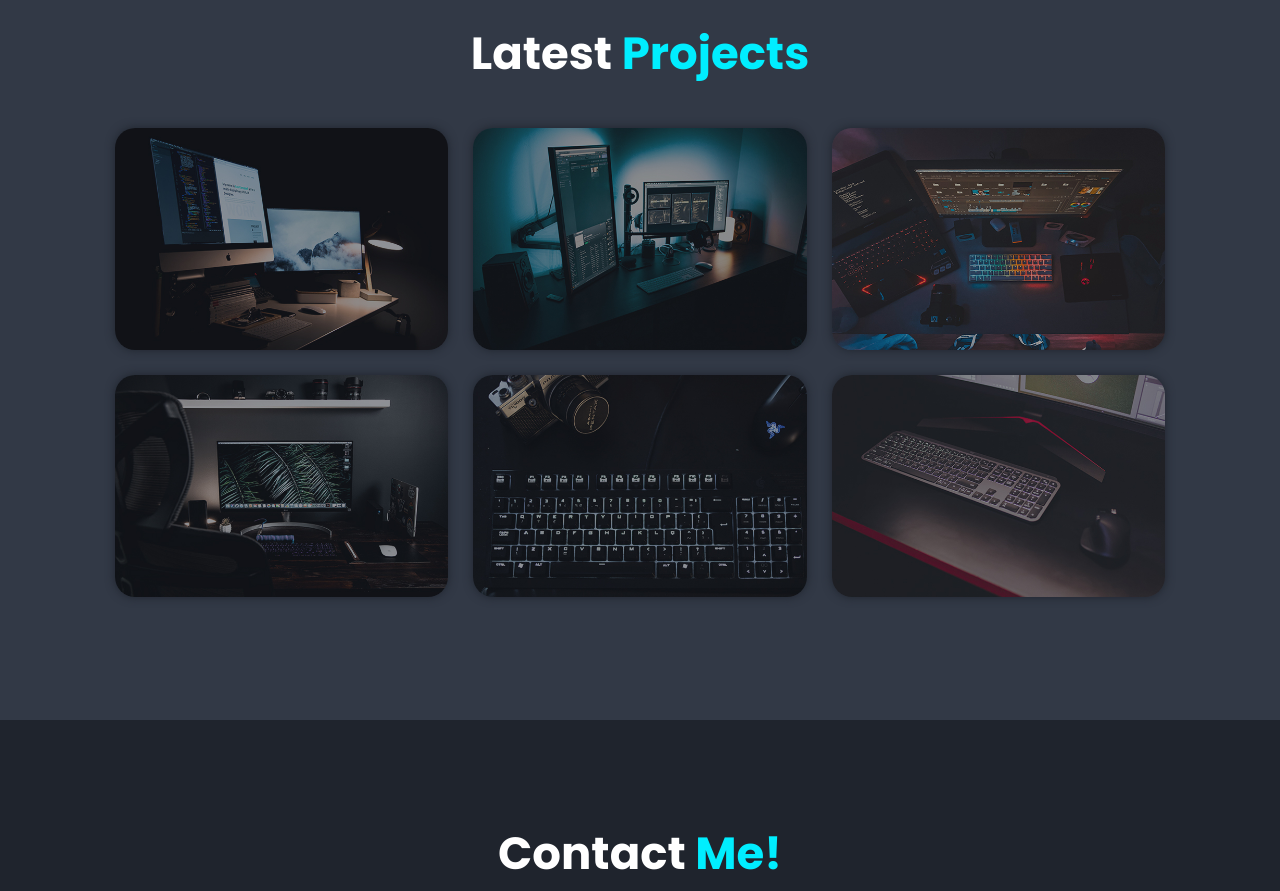
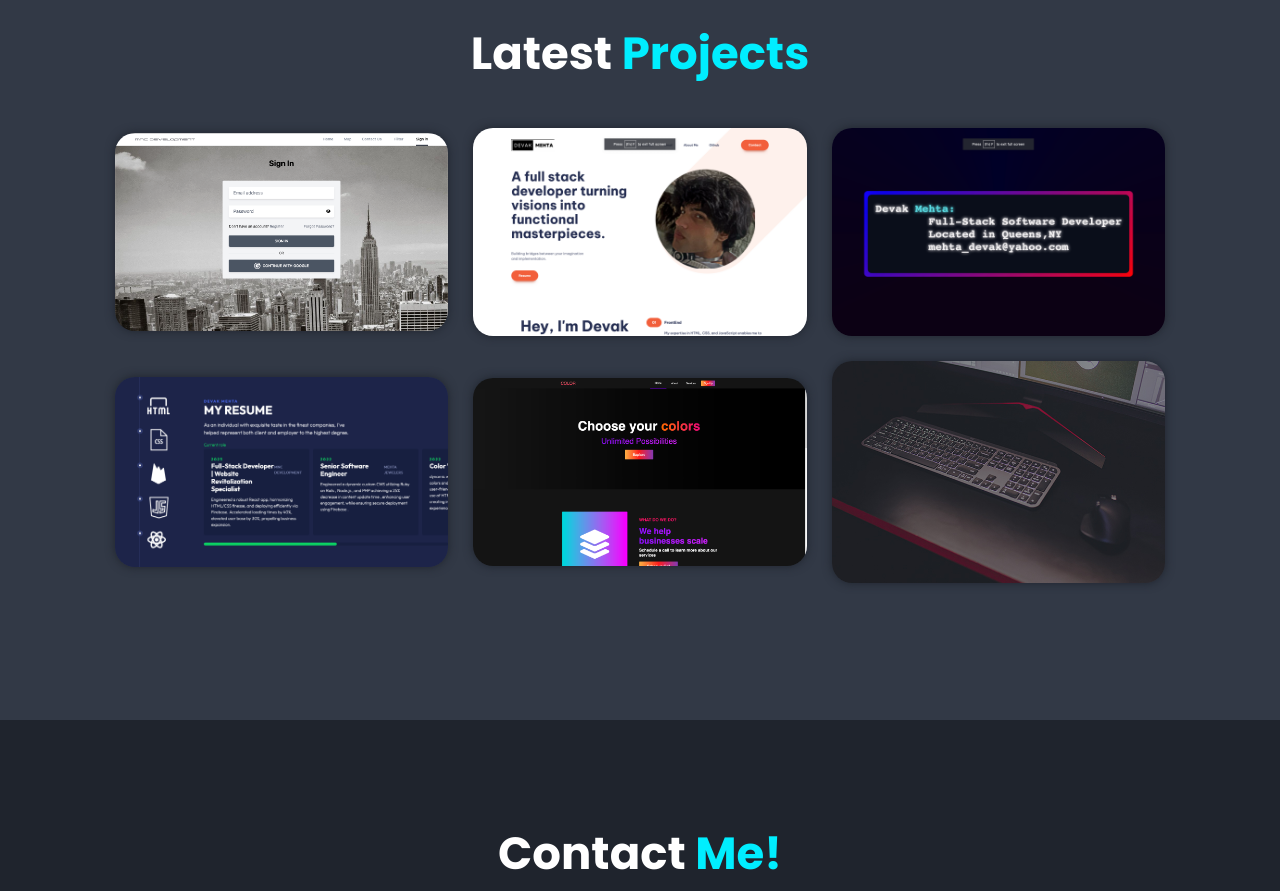
Before and after one commit to devakmmm/Devak-portfolio, a website: page public/index.html in a window 1280 px wide. Shown: the part 2480-3371 px from the top of the page. Drawn offline with nearby package versions, Linux system fonts and the light colour scheme.

Commit message:
portfolio update

```diff
--- a/public/index.html
+++ b/public/index.html
@@ -122,7 +122,7 @@
       <h2 class="heading">Latest <span>Projects</span></h2>
       <div class="portfolio-container">
         <div class="portfolio-box">
-          <img src="images/portfolio1.jpg" alt="">
+          <img src="images/Screenshot 2023-08-15 at 1.46.49 PM.png" alt="">
           <div class="portfolio-layer">
             <h4>MNC-Development</h4>
             <p>Engineered a robust React app, harmonizing HTML/CSS finesse, and deploying efficiently via Firebase. Accelerated loading times by 40%, elevated user base by 30%, propelling business expansion.</p>
@@ -131,7 +131,7 @@
 
         </div>
         <div class="portfolio-box">
-          <img src="images/portfolio2.jpg" alt="">
+          <img src="images/Screenshot 2023-08-16 at 12.17.55 AM.png" alt="">
           <div class="portfolio-layer">
             <h4>Portfolio Template</h4>
             <p>EDiscover my user-friendly portfolio template, meticulously designed using HTML and CSS. With a minimalist approach, the template emphasizes easy navigation and showcases my projects effectively.</p>
@@ -140,20 +140,20 @@
 
         </div>
         <div class="portfolio-box">
-          <img src="images/portfolio3.jpg" alt="">
+          <img src="images/Screenshot 2023-08-16 at 12.18.50 AM.png" alt="">
           <div class="portfolio-layer">
 
-            <h4>3D gradient Card</h4>
+            <h4>3D Gradient Card</h4>
           </a>
-            <p>Cutting-edge 3D gradient business card seamlessly leveraging
-              JavaScript, HTML, and CSS, demonstrating an intricately designed
-              interface with dynamic mouse-responsive functionalities.</p>
+            <p>Cutting-edge 3D gradient card seamlesly leveraging
+              JavaScript, HTML and CSS demonstrating intricately designed
+              interface with mouse-responsive functionalities.</p>
             <a href="https://devak-mehta.netlify.app/contact"><i class='bx bx-link-external'></i></a>
           </div>
 
         </div>
         <div class="portfolio-box">
-          <img src="images/portfolio4.jpg" alt="">
+          <img src="images/Screenshot 2023-08-16 at 12.21.05 AM.png" alt="">
           <div class="portfolio-layer">
             <h4>E-Resume</h4>
             <p>Introducing my thoughtfully designed resume template, meticulously crafted using HTML and CSS. With a clear layout and strategic sections, this template highlights my qualifications and experience effectively.</p>
@@ -162,7 +162,7 @@
 
         </div>
         <div class="portfolio-box">
-          <img src="images/portfolio5.jpg"  alt="">
+          <img src="images/Screenshot 2023-08-15 at 12.14.21 AM.png"  alt="">
           <div class="portfolio-layer">
             <h4>Color</h4>
             <p>dynamic website where users can personalize colors and gradients using AI technology. The user-friendly interface, responsive design, and use of HTML and CSS underscore my skills in creating interactive and visually appealing web experiences.</p>
--- a/public/style.css
+++ b/public/style.css
@@ -320,12 +320,20 @@ text-shadow: 0 0 5px #03e9f4,
 
 .portfolio-layer h4{
 
-  font-size: 2rem;
+  font-size: 1.6rem;
 }
 
 .portfolio-layer p{
   font-size: 1.2rem;
   margin: .3rem 0 1rem;
+}
+/* Target the first and second portfolio-layer elements */
+.portfolio-box:nth-child(1) .portfolio-layer p,
+.portfolio-box:nth-child(2) .portfolio-layer p {
+  color: black; /* Change this to the desired color value */
+  font-size: 1.3rem;
+  margin: .3rem 0 1rem;
+
 }
 
 .portfolio-layer a{
```
Also changed, not shown: public/images/Screenshot 2023-08-16 at 12.17.55 AM.png (added), public/images/Screenshot 2023-08-16 at 12.18.50 AM.png (added), public/images/Screenshot 2023-08-16 at 12.21.05 AM.png (added).
